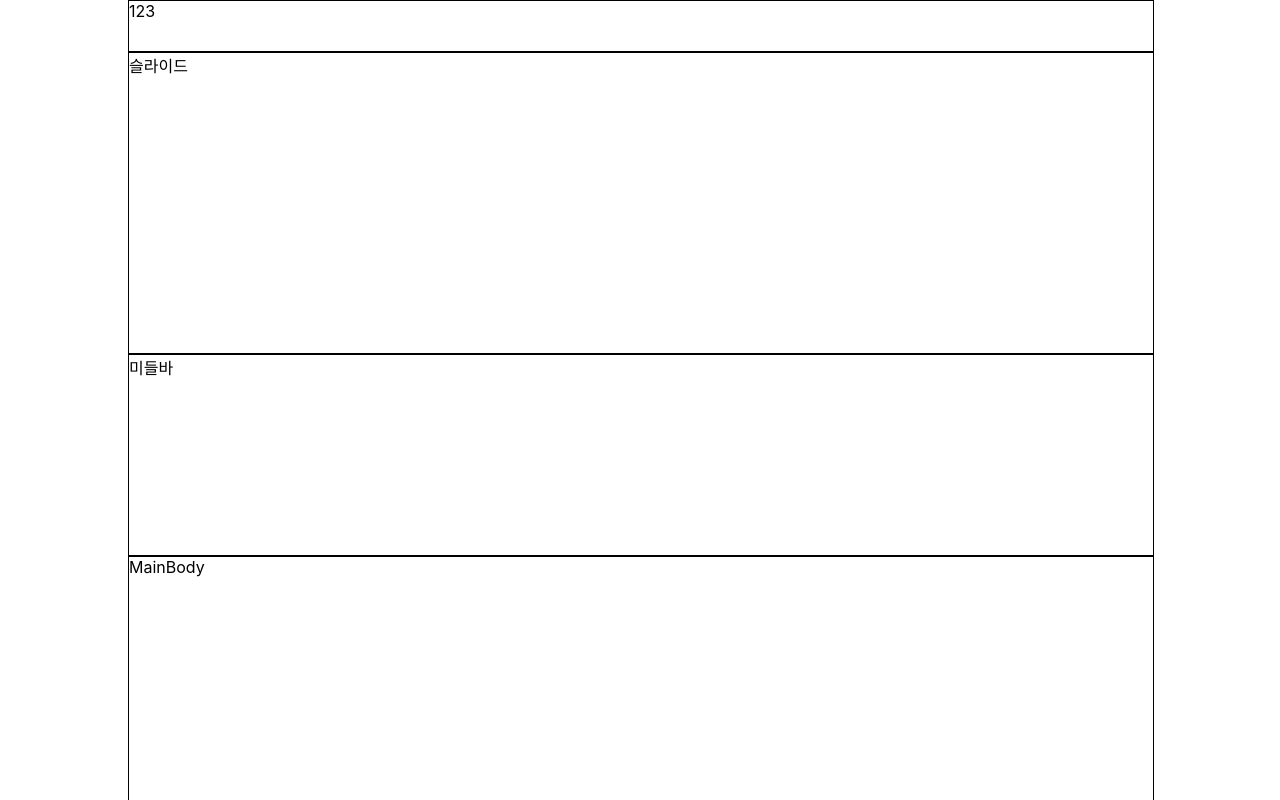
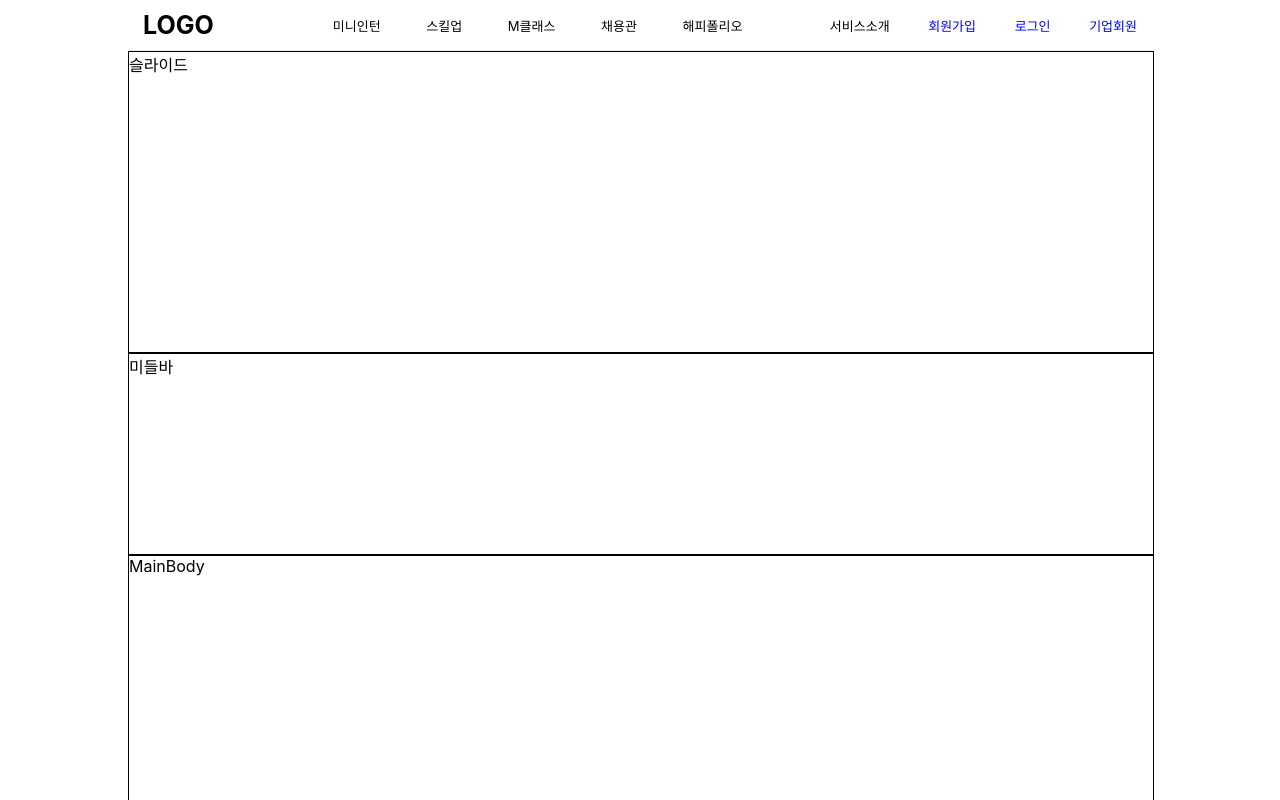
Before and after one commit to picoloman6/RESAT, a React (Create React App) app in the folder day5/: page / in a window 1280 px wide. Shown: the top 800 px of the page. Built offline with nearby package versions, Linux system fonts and the light colour scheme; the HTML template or start-up script is replaced by a standard one.

Commit message:
[Day4] : 메인페이지 헤더 스타일 적용 완료

```diff
--- a/day5/src/MainPage/MainHeader/MainHeader.style.tsx
+++ b/day5/src/MainPage/MainHeader/MainHeader.style.tsx
@@ -1,7 +1,43 @@
 import styled from 'styled-components';
 
 export const MainHeaderWrapper = styled.div`
+  display: flex;
+  justify-content: space-between;
+  align-items: center;
   width: 100%;
   height: 50px;
-  border: 1px solid black;
+  border-bottom: 1px solid #e9e9e9;
+
+  > :first-child {
+    width: 10%;
+    margin-left: 15px;
+    font-size: 25px;
+    font-weight: 700;
+  }
+
+  > :last-child {
+    margin-right: 15px;
+  }
 `;
+
+export const MainHeaderMenu = styled.div`
+  display: flex;
+  justify-content: space-between;
+  width: 40%;
+  font-size: 13px;
+`;
+
+export const MainHeaderAccount = styled.div`
+  display: flex;
+  justify-content: space-between;
+  width: 30%;
+  font-size: 13px;
+
+  > span {
+    color: blue;
+  }
+
+  > span:first-child {
+    color: black;
+  }
+`;
--- a/day5/src/MainPage/MainHeader/MainHeader.tsx
+++ b/day5/src/MainPage/MainHeader/MainHeader.tsx
@@ -1,7 +1,28 @@
-import { MainHeaderWrapper } from './MainHeader.style';
+import {
+  MainHeaderWrapper,
+  MainHeaderMenu,
+  MainHeaderAccount
+} from './MainHeader.style';
 
 const MainHeader = () => {
-  return <MainHeaderWrapper>123</MainHeaderWrapper>;
+  return (
+    <MainHeaderWrapper>
+      <span>LOGO</span>
+      <MainHeaderMenu>
+        <span>미니인턴</span>
+        <span>스킬업</span>
+        <span>M클래스</span>
+        <span>채용관</span>
+        <span>해피폴리오</span>
+      </MainHeaderMenu>
+      <MainHeaderAccount>
+        <span>서비스소개</span>
+        <span>회원가입</span>
+        <span>로그인</span>
+        <span>기업회원</span>
+      </MainHeaderAccount>
+    </MainHeaderWrapper>
+  );
 };
 
 export default MainHeader;
--- a/day5/src/MainPage/MainPage.style.tsx
+++ b/day5/src/MainPage/MainPage.style.tsx
@@ -2,6 +2,7 @@ import styled from 'styled-components';
 
 export const MainPageWrapper = styled.div`
   width: 80%;
+  min-width: 780px;
   height: 1000px;
   margin: 0 auto;
 `;
```
Also changed, not shown: day5/src/MainPage/SideBar/SideBar.tsx (added, +11 -0 lines), day5/src/MainPage/SideBar/Sidebar.style.tsx (added, +18 -0 lines).
